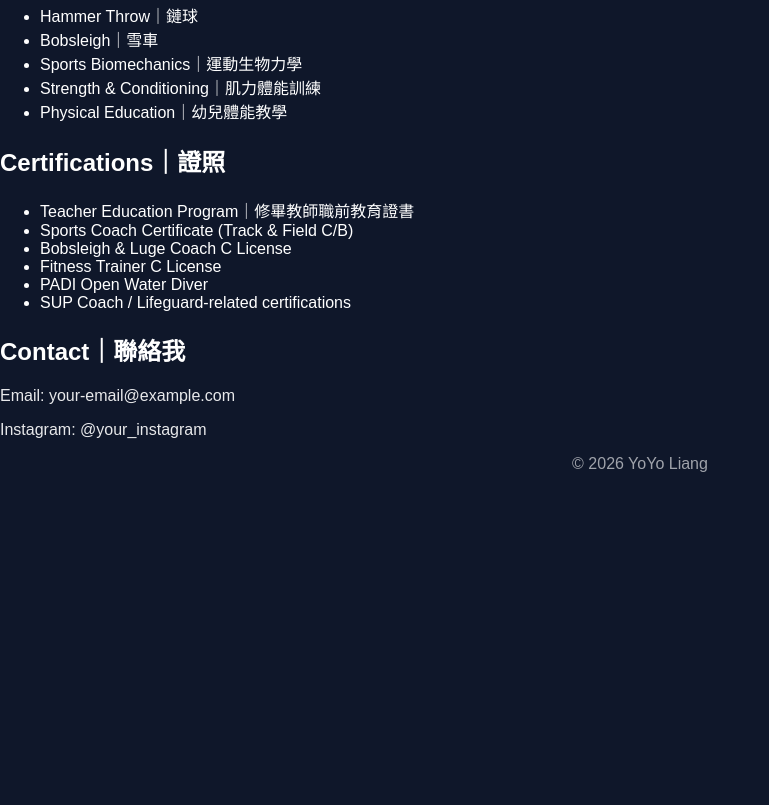
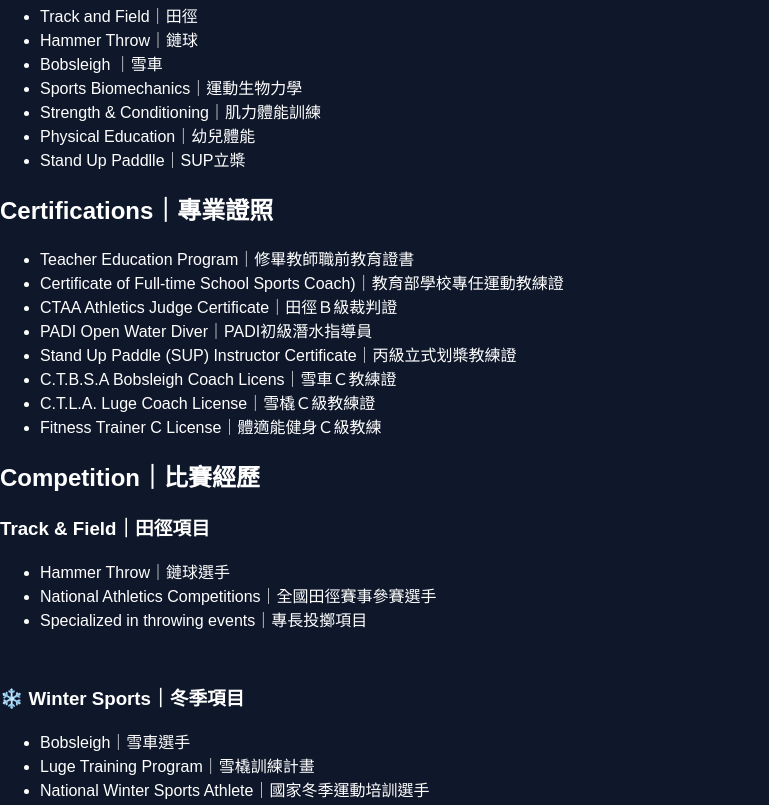
Before and after one commit to liangyyo/liangyyo.github.io, a plain HTML site: page index.html in a window 1280 px wide. Shown: the part 575-1380 px from the top of the page, without its empty margins (0-769 px from the left). Before the commit the page ends 1048 px from the top, so only its background shows below. Drawn offline with Linux system fonts and the light colour scheme.

Commit message:
Update index.html

```diff
--- a/index.html
+++ b/index.html
@@ -127,30 +127,61 @@
   <h2>Expertise｜專業</h2>
   <div class="card">
     <ul>
+      <li>Track and Field｜田徑</li>
       <li>Hammer Throw｜鏈球</li>
-      <li>Bobsleigh｜雪車</li>
+      <li>Bobsleigh ｜雪車</li>
       <li>Sports Biomechanics｜運動生物力學</li>
       <li>Strength & Conditioning｜肌力體能訓練</li>
-      <li>Physical Education｜幼兒體能教學</li>
+      <li>Physical Education｜幼兒體能</li>
+      <li>Stand Up Paddlle｜SUP立槳</li>
     </ul>
   </div>
 </section>
 
 <!-- CERTIFICATIONS -->
 <section id="cert">
-  <h2>Certifications｜證照</h2>
+  <h2>Certifications｜專業證照</h2>
   <div class="card">
     <ul>
       <li>Teacher Education Program｜修畢教師職前教育證書</li>
-      <li>Sports Coach Certificate (Track & Field C/B)</li>
-      <li>Bobsleigh & Luge Coach C License</li>
-      <li>Fitness Trainer C License</li>
-      <li>PADI Open Water Diver</li>
-      <li>SUP Coach / Lifeguard-related certifications</li>
+      <li>Certificate of Full-time School Sports Coach)｜教育部學校專任運動教練證
+</li>
+      <li>CTAA Athletics Judge Certificate｜田徑Ｂ級裁判證</li>
+      <li>PADI Open Water Diver｜PADI初級潛水指導員</li>
+      <li>Stand Up Paddle (SUP) Instructor Certificate｜丙級立式划槳教練證</li>
+       <li> C.T.B.S.A Bobsleigh Coach Licens｜雪車Ｃ教練證</li>
+       <li>C.T.L.A. Luge Coach License｜雪橇Ｃ級教練證</li>
+      <li>Fitness Trainer C License｜體適能健身Ｃ級教練</li>
     </ul>
+  </div>
+<section id="competition">
+  <h2>Competition｜比賽經歷</h2>
+
+  <div class="card">
+
+    <h3>Track & Field｜田徑項目</h3>
+    <ul>
+      <li>Hammer Throw｜鏈球選手</li>
+      <li>National Athletics Competitions｜全國田徑賽事參賽選手</li>
+      <li>Specialized in throwing events｜專長投擲項目</li>
+    </ul>
+
+    <br>
+
+    <h3>❄️ Winter Sports｜冬季項目</h3>
+    <ul>
+      <li>Bobsleigh｜雪車選手</li>
+      <li>Luge Training Program｜雪橇訓練計畫</li>
+      <li>National Winter Sports Athlete｜國家冬季運動培訓選手</li>
+    </ul>
+
   </div>
 </section>
 
+    </div>
+
+  </div>
+</section>
 <!-- CONTACT -->
 <section id="contact">
   <h2>Contact｜聯絡我</h2>
@@ -158,7 +189,6 @@
     <p>Email: your-email@example.com</p>
     <p>Instagram: @your_instagram</p>
   </div>
-</section>
 
 <footer>
   © 2026 YoYo Liang
```
